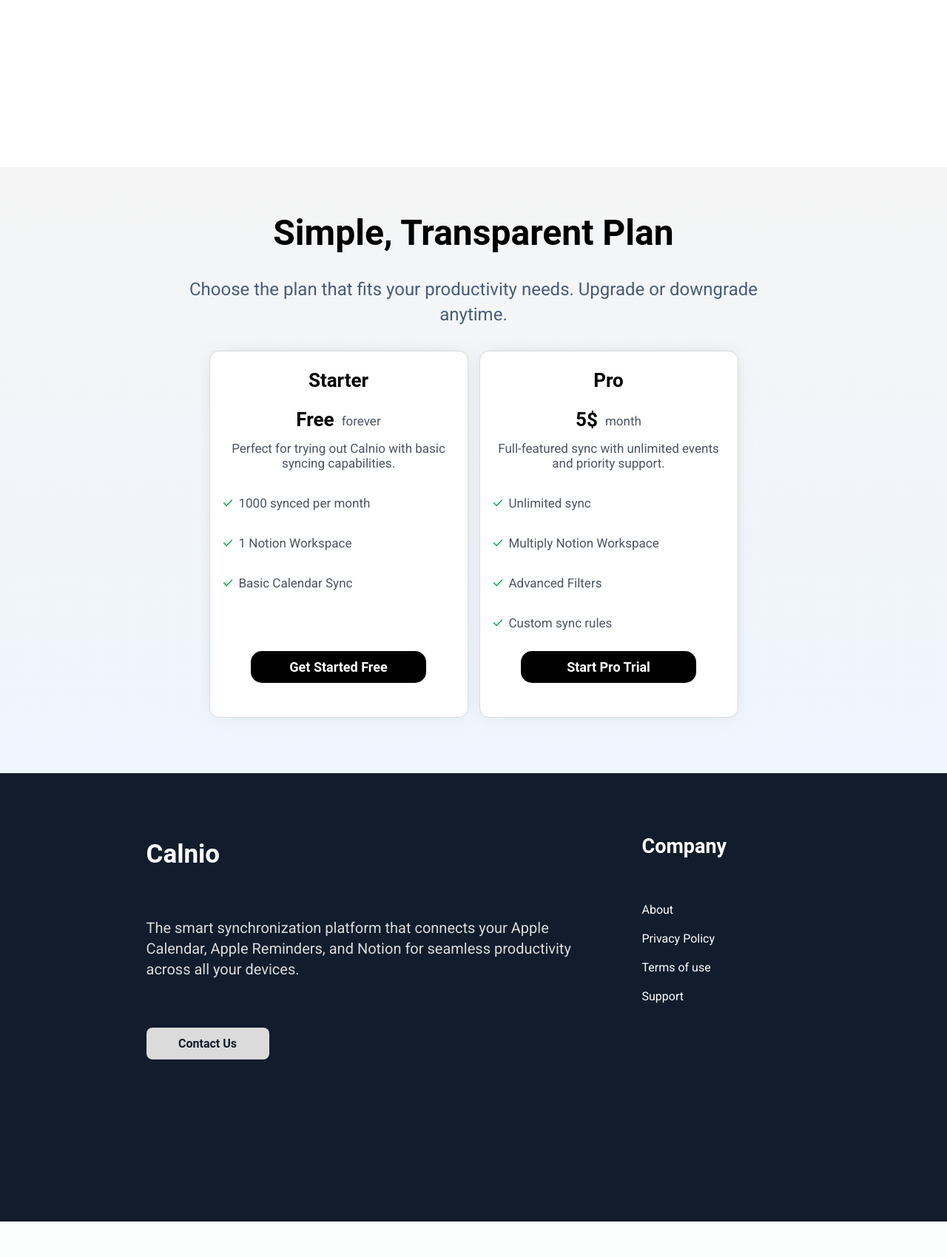
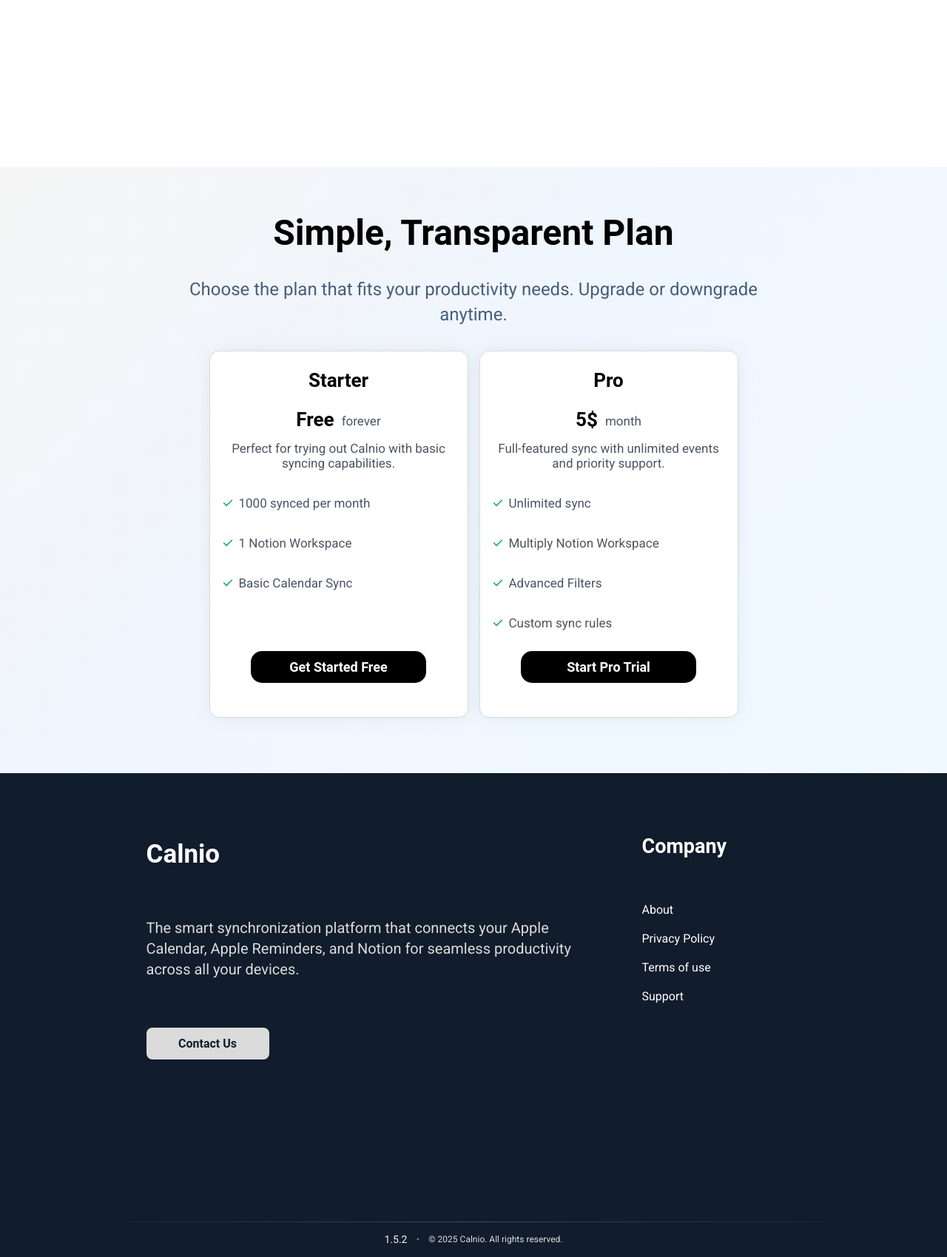
Before and after one commit to MyroslavRepin/Calnio, a FastAPI app: page / in a window 1280 px wide. Shown: the part 3040-4739 px from the top of the page at 74% size. Before the commit the page ends 4691 px from the top, so only its background shows below. Run offline with FastAPI, Linux system fonts and the light colour scheme; parts of the project's set-up code (start-up, migrations or seed data) failed here and were passed over; some web fonts are replaced.

Commit message:
Enhance landing page with version display and improved layout elements

```diff
--- a/backend/app/api/landing.py
+++ b/backend/app/api/landing.py
@@ -3,6 +3,7 @@ from fastapi import APIRouter, Request
 from fastapi.staticfiles import StaticFiles
 from fastapi.templating import Jinja2Templates
 from fastapi.responses import HTMLResponse
+from backend.app.version import __version__
 
 router = APIRouter()
 # Adding externaly templates, static dir
@@ -19,4 +20,10 @@ templates = Jinja2Templates(directory=os.path.join(FRONTEND_DIR, "templates"))
 
 @router.get("/", response_class=HTMLResponse)
 async def landing(request: Request):
-    return templates.TemplateResponse("landing.html", {"request": request})
+    return templates.TemplateResponse(
+        "landing.html",
+        {
+            "request": request,
+            "version": __version__,  # вот так правильно
+        }
+    )
--- a/frontend/static/css/layout.css
+++ b/frontend/static/css/layout.css
@@ -1,6 +1,7 @@
 body {
   margin: 0; /* убираем стандартные отступы */
   font-family: "Roboto", sans-serif;
+  background-color: #111c2c;
 }
 
 .container {
@@ -583,8 +584,9 @@ body {
   height: 64px;
   flex-shrink: 0;
   border-radius: 13px;
-  background: url("/assets/apple_calendar_app_logo.png") rgba(211, 211, 211, 0)
+  background: url("/assets/apple_reminders_app_logo.png") rgba(211, 211, 211, 0)
     50% / cover no-repeat;
+  margin-top: auto;
 }
 
 /* ! Footer */
@@ -755,3 +757,139 @@ body {
   background-color: none;
   color: #ffff;
 }
+
+/* Version Footer - Full width responsive block */
+.version-footer {
+  width: 100%;
+  padding: 16px 0;
+  position: relative;
+  overflow: hidden;
+}
+
+.version-footer::before {
+  content: "";
+  position: absolute;
+  top: 0;
+  left: 0;
+  right: 0;
+  height: 1px;
+  background: linear-gradient(
+    90deg,
+    transparent 0%,
+    rgba(255, 255, 255, 0.2) 50%,
+    transparent 100%
+  );
+}
+
+.version-content {
+  max-width: 1200px;
+  margin: 0 auto;
+  padding: 0 20px;
+  display: flex;
+  justify-content: center;
+  align-items: center;
+  gap: 12px;
+  flex-wrap: wrap;
+  text-align: center;
+}
+
+.version-text {
+  color: #ffffff;
+  font-family: "Roboto", sans-serif;
+  font-size: 14px;
+  font-weight: 500;
+  margin: 0;
+  white-space: nowrap;
+  opacity: 0.95;
+}
+
+.version-separator {
+  color: rgba(255, 255, 255, 0.6);
+  font-size: 14px;
+  font-weight: 300;
+  margin: 0;
+  opacity: 0.7;
+}
+
+.copyright-text {
+  color: #ffffff;
+  font-family: "Roboto", sans-serif;
+  font-size: 12px;
+  font-weight: 400;
+  margin: 0;
+  white-space: nowrap;
+  opacity: 0.85;
+}
+
+/* Tablet responsive */
+@media (max-width: 768px) {
+  .version-footer {
+    padding: 14px 0;
+  }
+
+  .version-content {
+    padding: 0 16px;
+    gap: 10px;
+  }
+
+  .version-text {
+    font-size: 13px;
+  }
+
+  .copyright-text {
+    font-size: 11px;
+  }
+
+  .version-separator {
+    font-size: 13px;
+  }
+}
+
+/* Mobile responsive */
+@media (max-width: 480px) {
+  .version-footer {
+    padding: 12px 0;
+  }
+
+  .version-content {
+    padding: 0 12px;
+    gap: 8px;
+    flex-direction: column;
+  }
+
+  .version-text {
+    font-size: 12px;
+  }
+
+  .copyright-text {
+    font-size: 10px;
+  }
+
+  .version-separator {
+    display: none;
+  }
+}
+
+/* Very small screens */
+@media (max-width: 320px) {
+  .version-footer {
+    padding: 10px 0;
+  }
+
+  .version-content {
+    padding: 0 8px;
+    gap: 6px;
+  }
+
+  .version-text {
+    font-size: 11px;
+  }
+
+  .copyright-text {
+    font-size: 9px;
+  }
+}
+
+.version-content {
+  color: #fff;
+}
--- a/frontend/templates/landing.html
+++ b/frontend/templates/landing.html
@@ -225,8 +225,16 @@
             </div>
           </div>
           <!-- ! ELEMENT 3 -->
-
-          <!-- ! ELEMENT 4 -->
+          <div class="element-1">
+            <div class="img-element-3"></div>
+            <h3>Apple Reminders</h3>
+            <div class="available-div">
+              <svg xmlns="http://www.w3.org/2000/svg" width="18" height="19" viewBox="0 0 18 19" fill="none">
+                <path d="M7.00196 13.8992L2.82275 9.71998L3.86756 8.67517L7.00196 11.8096L13.729 5.08252L14.7738 6.12732L7.00196 13.8992Z" fill="#14AE5C"/>
+              </svg>
+              <p class="available-txt">Available</p>
+            </div>
+          </div>
         </div>
         </div>
       </div>
@@ -327,9 +335,20 @@ Choose the plan that fits your productivity needs. Upgrade or downgrade anytime.
               <a href="/404">Terms of use</a>
               <a href="/404">Support</a>
             </div>
-          <div class="collumn-3"></div>
+          </div>
         </div>
       </div>
     </section>
+
+    <!-- Version Block - Full width at bottom -->
+    <div class="container">
+      <div class="version-footer">
+        <div class="version-content">
+          <span class="version-text">{{version}}</span>
+          <span class="version-separator">•</span>
+          <span class="copyright-text">© 2025 Calnio. All rights reserved.</span>
+        </div>
+      </div>
+    </div>
   </body>
 </html>
```
Also changed, not shown: frontend/static/css/components.css (+78 -0 lines).
